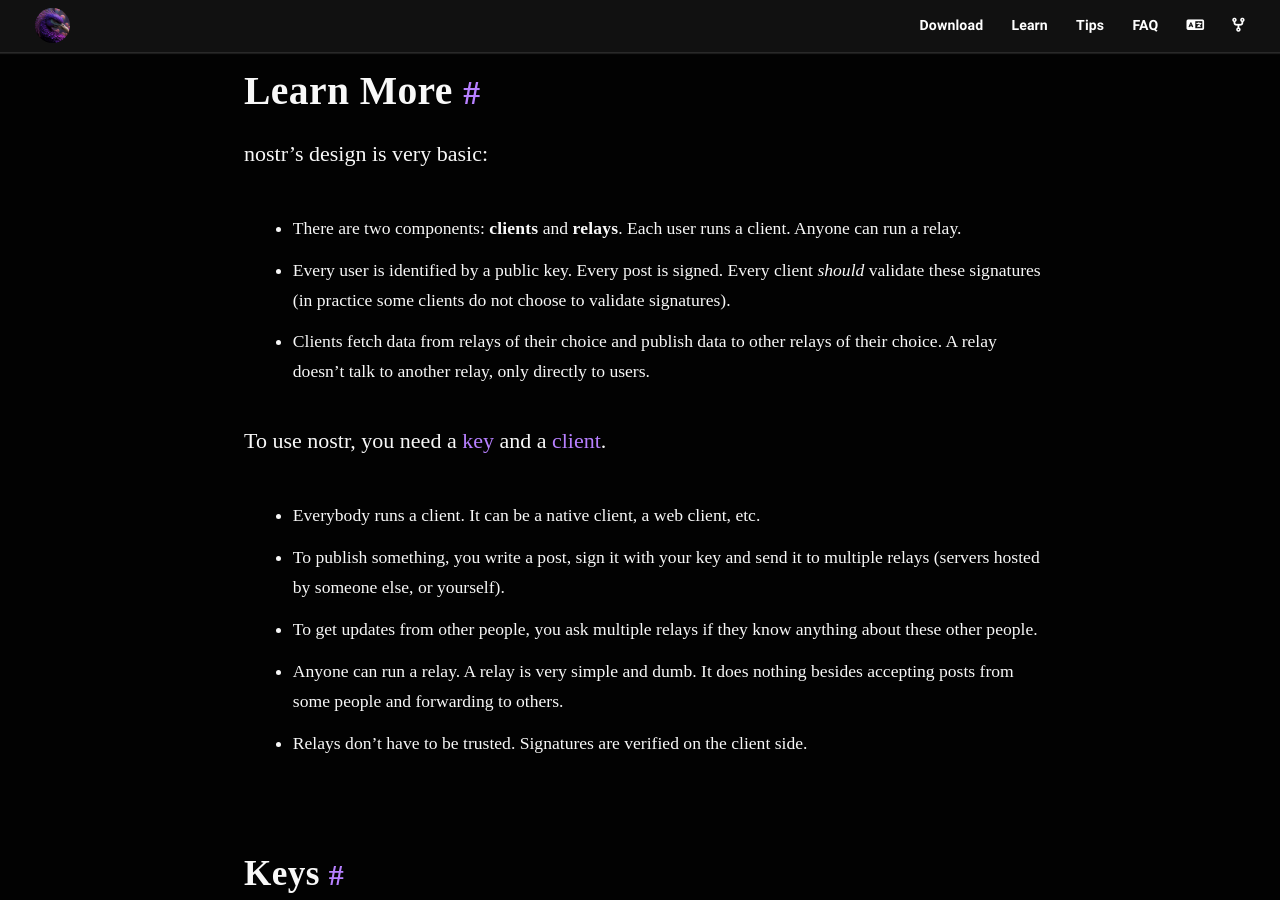
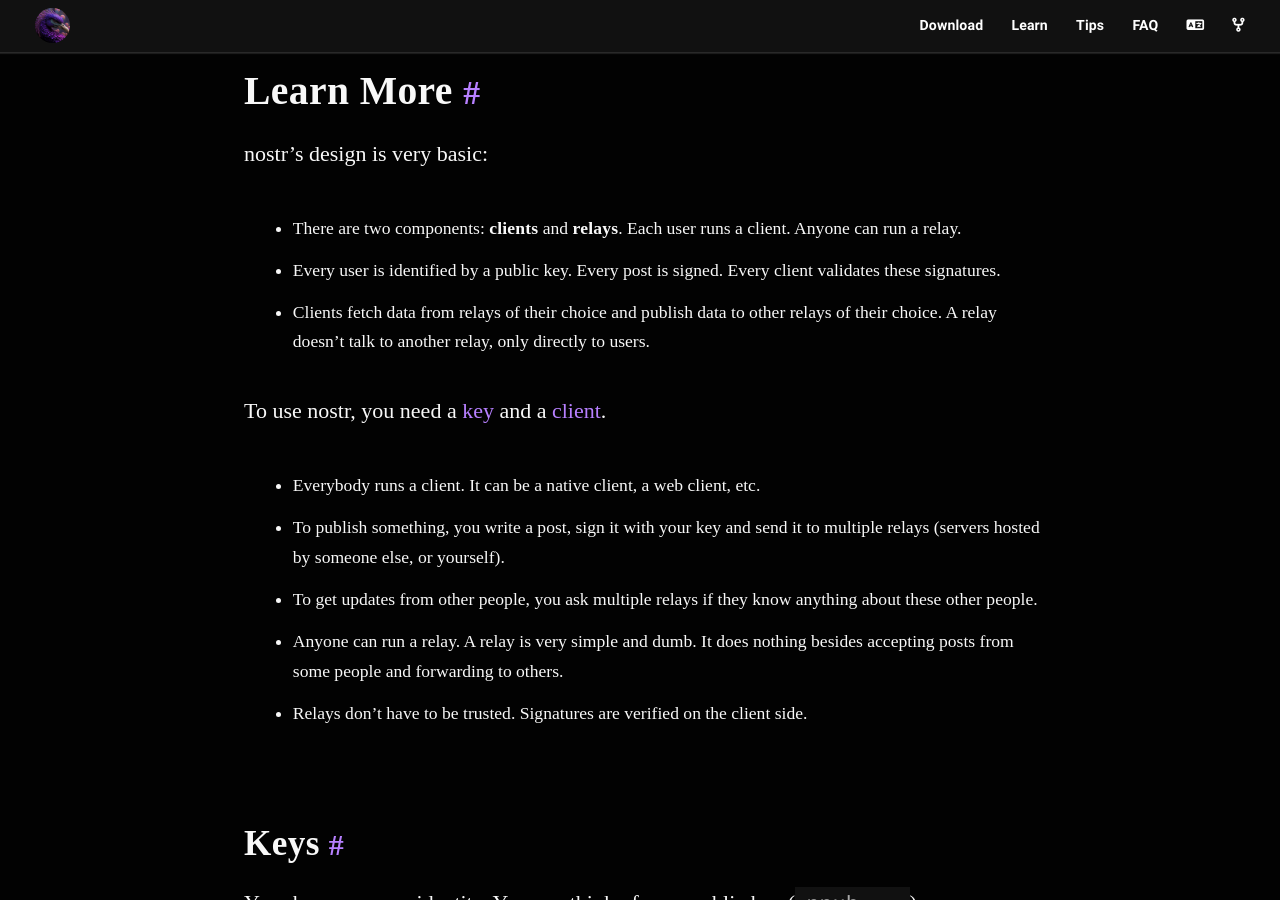
Before and after one commit to nostr-resources/nostr-resources.github.io, a Jekyll site: the page built from index.md, in a window 1280 px wide and 900 px high, scrolled down 2521 px. Built offline with Jekyll 4.4.1, drawn with Linux system fonts in a browser that asks for light colours; some web fonts are replaced.

Commit message:
Revert signature line

```diff
--- a/index.md
+++ b/index.md
@@ -78,7 +78,7 @@ Make sure to take care of your [key management](#keys)!
 nostr's design is very basic:
 
 - There are two components: **clients** and **relays**. Each user runs a client. Anyone can run a relay.
-- Every user is identified by a public key. Every post is signed. Every client *should* validate these signatures (in practice some clients do not choose to validate signatures).
+- Every user is identified by a public key. Every post is signed. Every client validates these signatures.
 - Clients fetch data from relays of their choice and publish data to other relays of their choice. A relay doesn't talk to another relay, only directly to users.
 
 To use nostr, you need a [key](#keys) and a [client](#clients).
```
